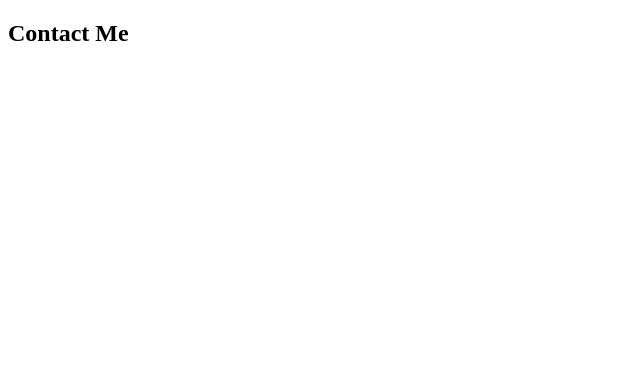
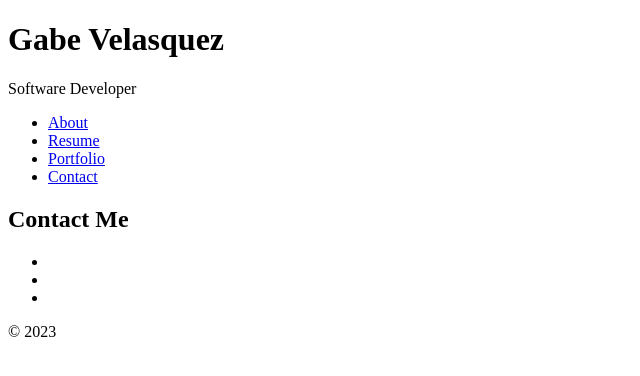
Before and after one commit to Gabe-Velasquez/Module2-Portfolio, a React (Vite) app: page /Contact in a window 1280 px wide. Shown: the top 376 px of the page, without its empty margins (0-640 px from the left). Built offline with nearby package versions, Linux system fonts and the light colour scheme.

Commit message:
started styling and edited routes

```diff
--- a/src/App.jsx
+++ b/src/App.jsx
@@ -1,14 +1,15 @@
 import { Outlet } from "react-router-dom";
-import { FontAwesomeIcon } from '@fortawesome/react-fontawesome'
+import Header from"./Components/Header"
+import Footer from './Components/Footer'
 
 function App() {
   return (
     <div className='App'>
-      <header/>
+      <Header/>
       <main>
       <Outlet/>
       </main>
-      <footer/>
+      <Footer/>
     </div>
   )
 }
--- a/src/Components/Footer.jsx
+++ b/src/Components/Footer.jsx
@@ -1,4 +1,7 @@
-export default Footer(){
+import React from 'react';
+import { FontAwesomeIcon } from '@fortawesome/react-fontawesome';
+
+export default function Footer() {
     return(
         <footer>
         <ul>
@@ -22,5 +25,5 @@ export default Footer(){
         </ul>
         <p>&copy; 2023</p>
         </footer>
-    )
+    );
 }
--- a/src/Pages/Contact.jsx
+++ b/src/Pages/Contact.jsx
@@ -1,8 +1,9 @@
-
+import contactForm from "../Components/contactForm";
 export default function Contact(){
     return(
         <div>
             <h2>Contact Me</h2>
+            <contactForm />
         </div>
     )
 }
--- /dev/null
+++ b/src/styles/globals.css
@@ -0,0 +1,4 @@
+html, body{
+    scroll-behavior: smooth;
+    font-family: Georgia, 'Times New Roman', Times, serif;
+}
```
